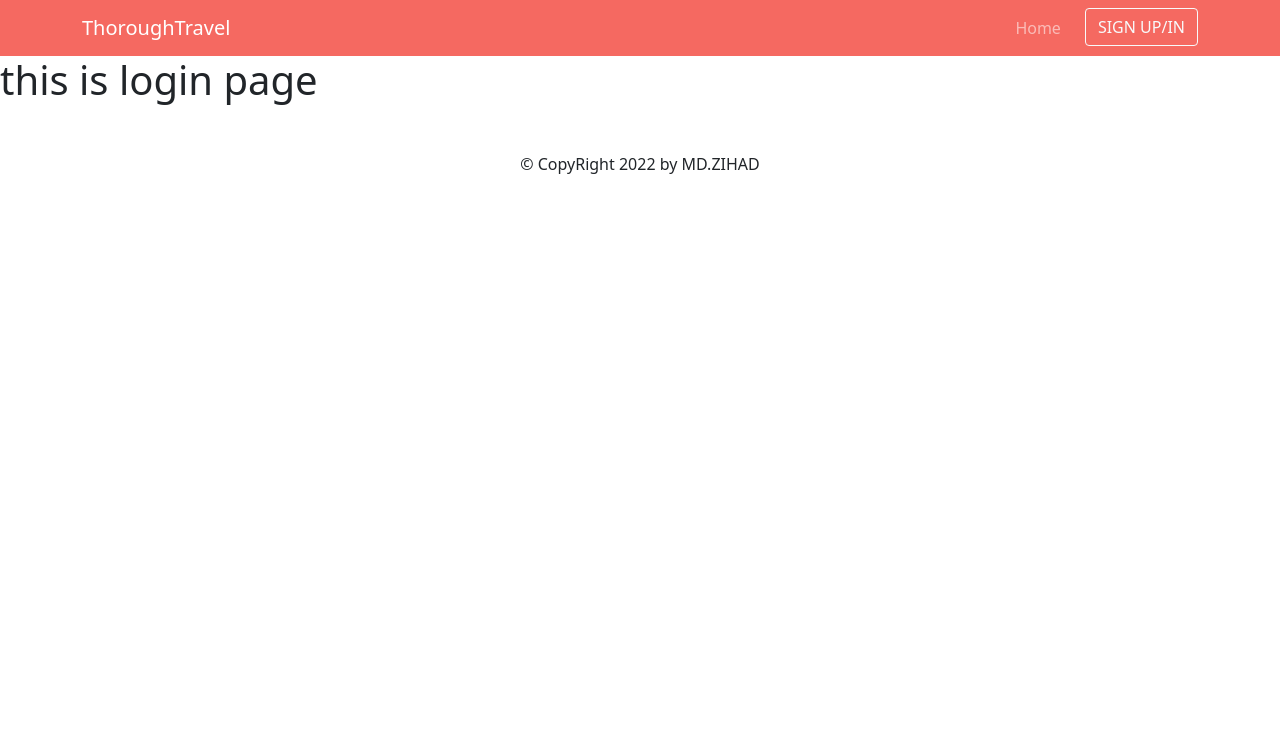
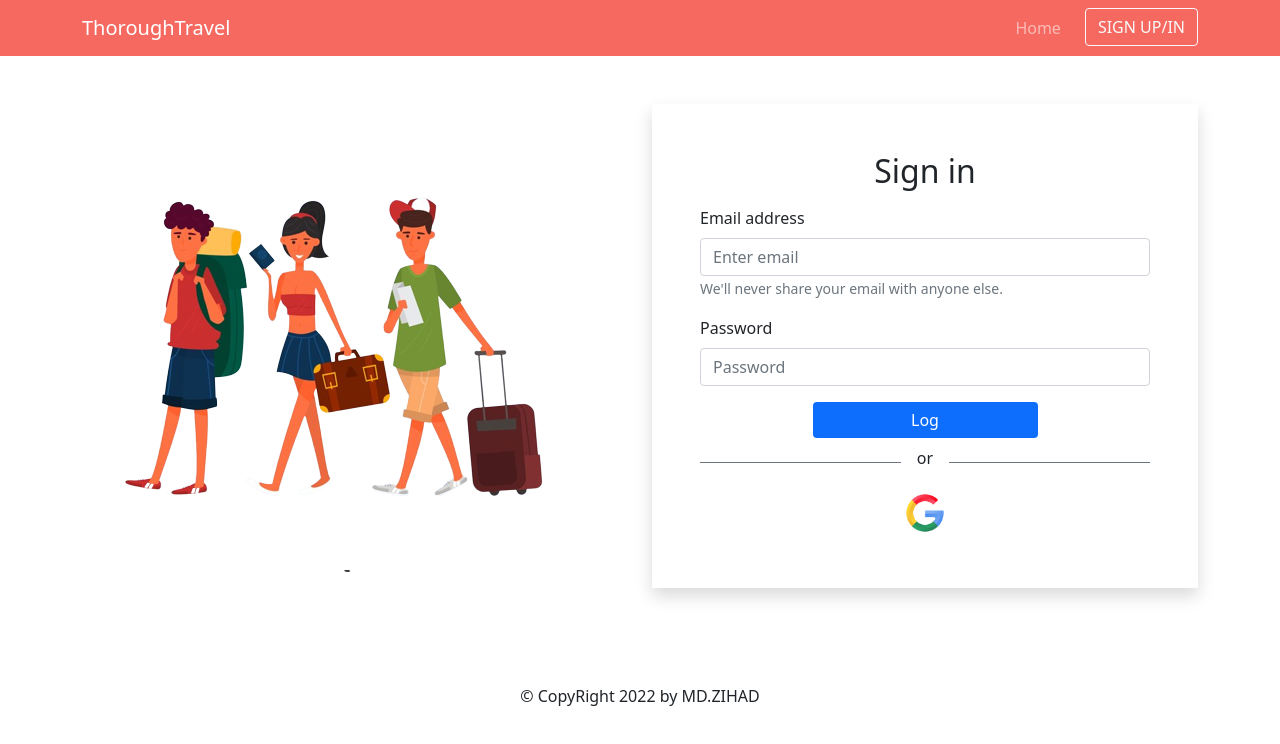
Before and after one commit to ZIHAD22/Thorough-Travel, a React (Create React App) app: page /login in a window 1280 px wide. Shown: the top 744 px of the page. Built offline with nearby package versions, Linux system fonts and the light colour scheme.

Commit message:
add login componets

```diff
--- a/src/components/Login/Login.jsx
+++ b/src/components/Login/Login.jsx
@@ -1,9 +1,43 @@
 import React from "react";
-
+import { Button, Col, Container, Form, Row } from "react-bootstrap";
+import { Link } from "react-router-dom";
+import trevaler from "../../images/traveler.png";
+import OptionalSignUp from "../OptionalSignUp/OptionalSignUp";
 const Login = () => {
   return (
     <div>
-      <h1>this is login page</h1>
+      <Container>
+        <Row className="">
+          <Col xs={6} className="my-auto">
+            <img src={trevaler} alt="" />
+          </Col>
+          <Col xs={6} className="my-auto">
+            <Form className="shadow p-5 mt-5 mb-5">
+              <h2 className="text-center mb-3">Sign in</h2>
+              <Form.Group className="mb-3" controlId="formBasicEmail">
+                <Form.Label>Email address</Form.Label>
+                <Form.Control type="email" placeholder="Enter email" />
+                <Form.Text className="text-muted">
+                  We'll never share your email with anyone else.
+                </Form.Text>
+              </Form.Group>
+
+              <Form.Group className="mb-3" controlId="formBasicPassword">
+                <Form.Label>Password</Form.Label>
+                <Form.Control type="password" placeholder="Password" />
+              </Form.Group>
+              <Button
+                className="d-block mx-auto btn-color border-0 w-50"
+                variant="primary"
+                type="submit"
+              >
+                Log
+              </Button>
+              <OptionalSignUp />
+            </Form>
+          </Col>
+        </Row>
+      </Container>
     </div>
   );
 };
--- a/src/components/ServiceItem/ServiceItem.jsx
+++ b/src/components/ServiceItem/ServiceItem.jsx
@@ -5,7 +5,9 @@ const ServiceItem = ({ service: { img, desc, name, price } }) => {
   return (
     <div className="col-md-4">
       <Card className="shadow-lg border rounded-3" style={{ width: "100%" }}>
-        <Card.Img variant="top" src={img} />
+        <div className="m-2">
+          <Card.Img variant="top" src={img} />
+        </div>
         <Card.Body>
           <Card.Title>{name}</Card.Title>
           <Card.Text>
--- a/src/components/SignUp/SignUp.css
+++ b/src/components/SignUp/SignUp.css
@@ -1,3 +1,7 @@
 .btn-color{
     background: #F56961;
 }
+
+.btn-color:hover{
+    background-color: #F56961;
+}
```
